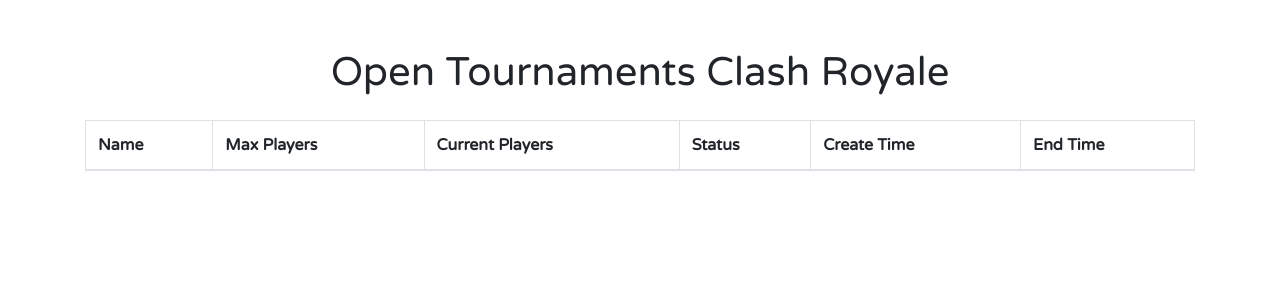
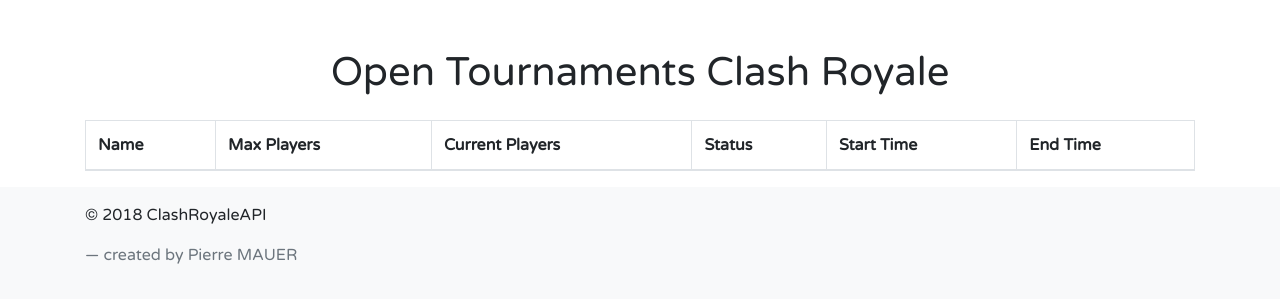
Before and after one commit to PierreMr/ClashRoyaleAPI, a Symfony app: template templates/pages/opentournaments.html.twig in a window 1280 px wide. Shown: the part 56-359 px from the top of the page. Run offline with Twig, Linux system fonts and the light colour scheme; the template is opened without the code that fills it, so the values that code supplies are empty; some libraries are stand-ins or nearby versions.

Commit message:
start/end :clock1: fix

```diff
--- a/templates/base.html.twig
+++ b/templates/base.html.twig
@@ -9,6 +9,9 @@
         <style type="text/css">
         	body {
         		font-family: "Varela Round";
+        	}
+        	.footer {
+        		padding: 1rem;
         	}
         </style>
     </head>
@@ -45,7 +48,17 @@
 		    </form> -->
 		  </div>
 		</nav>
+
         {% block body %}{% endblock %}
+
+	    <footer class="footer bg-light m-auto mt-5">
+	    	<div class="container">
+	    		<p>&copy; 2018 ClashRoyaleAPI</p>
+	    		<blockquote class="blockquote">
+	    			<footer class="blockquote-footer">created by Pierre MAUER</footer>
+	    		</blockquote>
+	    	</div>
+	    </footer>
         {% block javascripts %}{% endblock %}
     </body>
 </html>
--- a/templates/pages/opentournaments.html.twig
+++ b/templates/pages/opentournaments.html.twig
@@ -13,16 +13,16 @@
 					<th>Max Players</th>
 					<th>Current Players</th>
 					<th>Status</th>
-					<th>Create Time</th>
+					<th>Start Time</th>
 					<th>End Time</th>
 				</tr>
 			</thead>
 			<tbody>
 				{% for tournament in data %}
 
-					{% if tournament.currentPlayers <= 30 %}
+					{% if tournament.currentPlayers <= 3*tournament.maxPlayers/5 %}
 				        {% set nb = 'success' %}
-					{% elseif tournament.currentPlayers > 30 and tournament.currentPlayers <= 45 %}
+					{% elseif tournament.currentPlayers > 3*tournament.maxPlayers/5 and tournament.currentPlayers <= 9*tournament.maxPlayers/10 %}
 				        {% set nb = 'warning' %}
 				    {% else %}
 				        {% set nb = 'danger' %}
@@ -42,8 +42,8 @@
 							<td>{{ tournament.maxPlayers }}</td>
 							<td class="text-{{ nb }}">{{ tournament.currentPlayers }}</td>
 							<td class="text-{{ status }}">{{ tournament.status }}</td>
-							<td>{{ tournament.createTime|date('H:i') }}</td>
-							<td>{{ tournament.createTime|date_modify("+#{tournament.duration} seconds")|date('H:i') }}</td>
+							<td>{{ tournament.createTime|date_modify("+2 hours")|date('H:i') }}</td>
+							<td>{{ tournament.createTime|date_modify("+#{tournament.duration + 7200} seconds")|date('H:i') }}</td>
 						</tr>
 					{% endif %}
 				{% endfor %}
```
Also changed, not shown: 1 other file.
